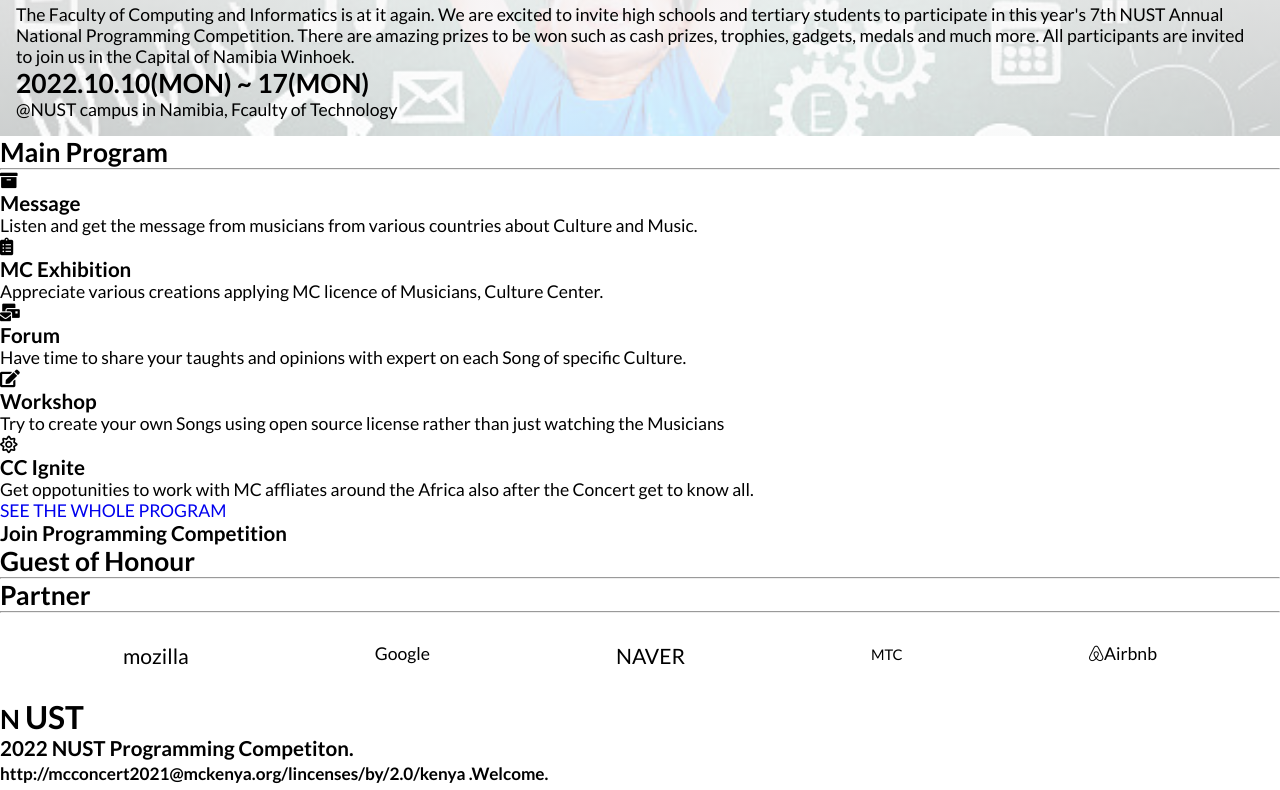
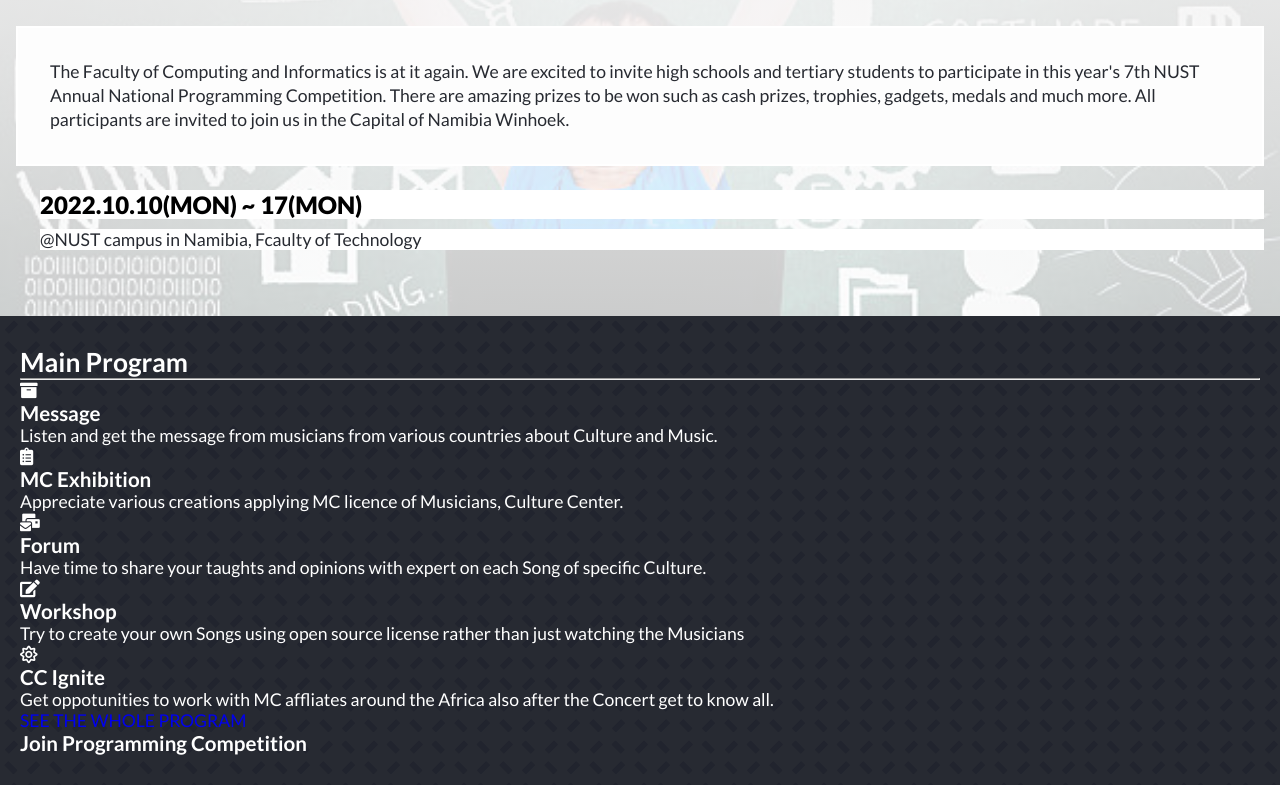
Before and after one commit to Lucas-Erkana/Capstone2-Project-Competition-page, a website: page index.html in a window 1280 px wide. Shown: the part 210-1000 px from the top of the page. Drawn offline with Linux system fonts and the light colour scheme; a web font is replaced by a local one.

Commit message:
Add styling to Main Program

```diff
--- a/styles.css
+++ b/styles.css
@@ -152,3 +152,39 @@
   margin: 8px;
   padding: 1rem 0 2.5rem 0;
 }
+
+.para2 {
+  color: var(--color-lightblack);
+  background-color: rgb(253, 253, 253);
+  border: 2px solid #fff;
+  line-height: 1.5rem;
+  margin-top: 30px;
+  font-weight: 500;
+  padding: 2rem;
+  display: flex;
+  align-items: center;
+}
+
+.year {
+  color: var(--color-black);
+  font-size: 1.5rem;
+  margin: 1.5rem 0 0 24px;
+  font-weight: 900;
+  background-color: var(--color-white);
+}
+
+.differ {
+  margin: 10px 0 50px 24px;
+  color: #272a31;
+  background-color: var(--color-white);
+}
+
+.sec2 {
+  background-color: #272a32;
+  background-image: url(/images/pattern_bg.png);
+  width: 100%;
+  color: var(--color-white);
+  display: flex;
+  flex-direction: column;
+  padding: 30px 20px;
+}
```
